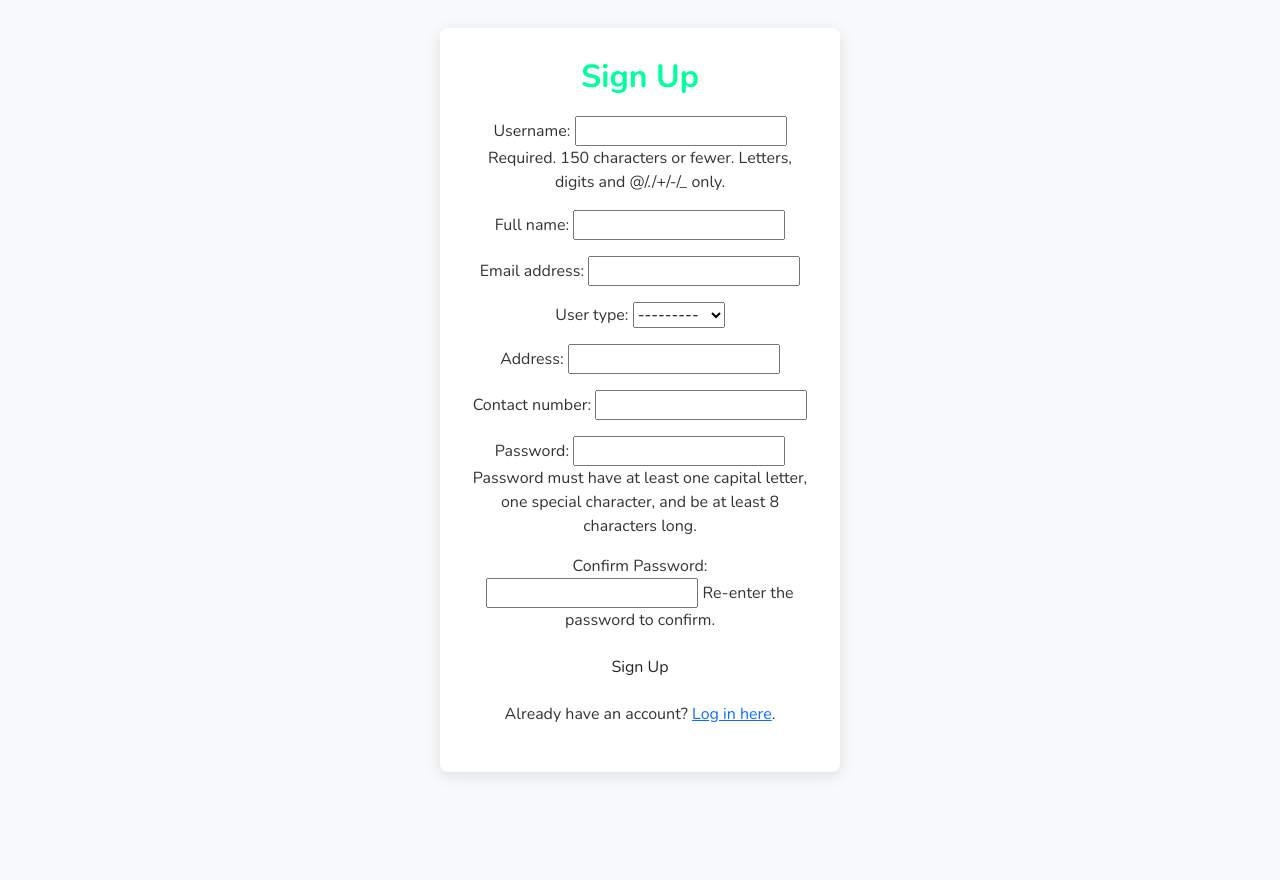
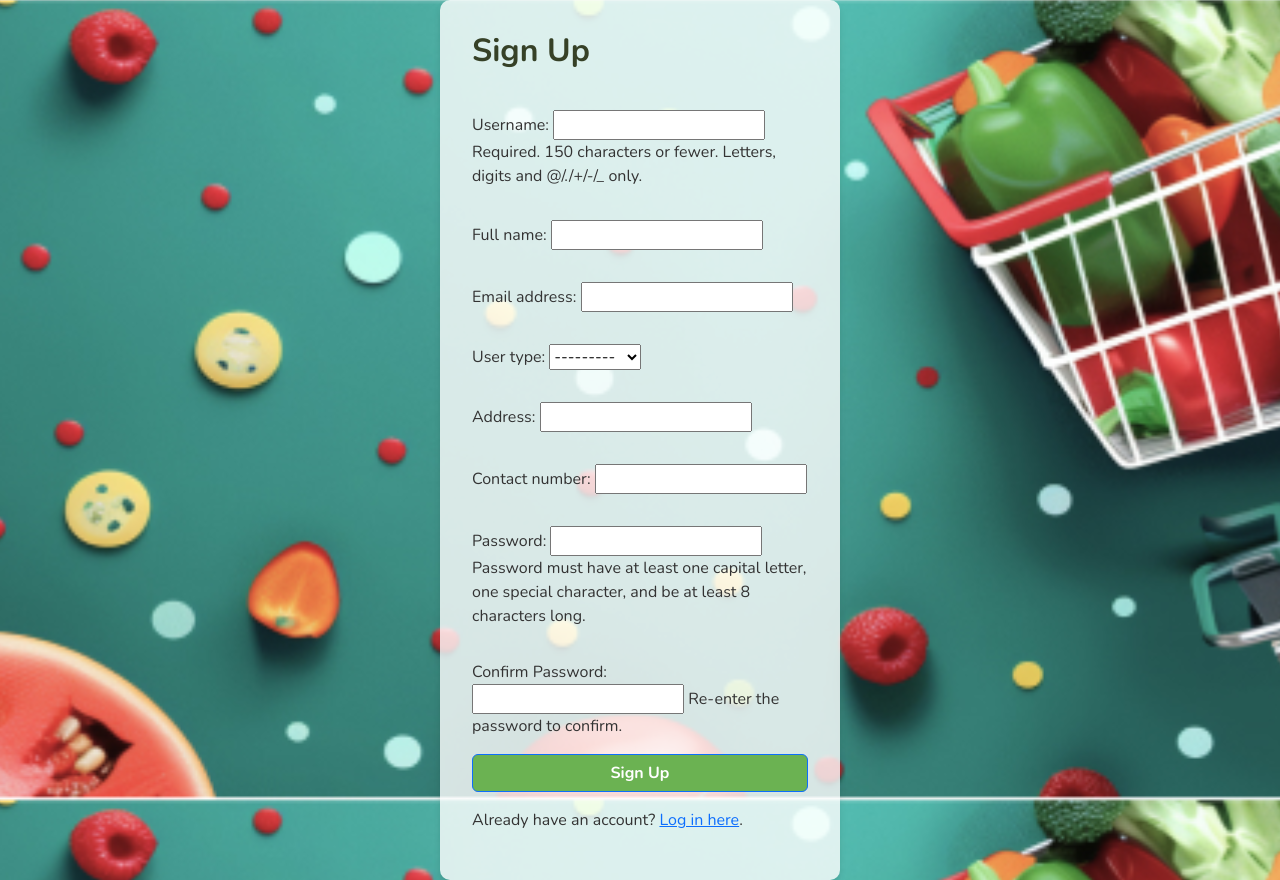
Before and after one commit to farhatLamiaElma/Local4U, a Django app: page /accounts/register/ in a window 1280 px wide. Before the commit the page ends 776 px from the top, so only its background shows below. Run offline with Django 5.2, Linux system fonts and the light colour scheme.

Commit message:
designed login and signup pages

```diff
--- a/templates/register.html
+++ b/templates/register.html
@@ -6,18 +6,57 @@
     <link href="https://cdn.jsdelivr.net/npm/bootstrap@5.3.0-alpha3/dist/css/bootstrap.min.css" rel="stylesheet" integrity="sha384-KK94CHFLLe+nY2dmCWGMq91rCGa5gtU4mk92HdvYe+M/SXH301p5ILy+dN9+nJOZ" crossorigin="anonymous">
     <link href="https://fonts.googleapis.com/css2?family=Nunito:wght@400;700&family=Open+Sans:ital,wght@0,400;0,700;1,400;1,700&display=swap" rel="stylesheet">
     <link rel="stylesheet" href="{% static 'css/reg_login.css' %}">
+    <style>
+        body {
+            background: url("{% static 'images/banner-ad-3.jpg' %}") no-repeat center center fixed;
+            background-size: cover;
+        }
+        .container {
+            max-width: 400px;
+            margin: auto;
+            background-color: rgba(255, 255, 255, 0.8);
+            padding: 2rem;
+            border-radius: 10px;
+            box-shadow: 0px 4px 6px rgba(0, 0, 0, 0.1);
+            text-align: left; /* Ensure left alignment of all contents */
+        }
+        h2 {
+            margin-bottom: 1.5rem;
+            font-weight: 700;
+            color: #364127;
+        }
+        .btn {
+            background-color: #6BB252;
+            color: white;
+            font-weight: 600;
+        }
+        .btn:hover {
+            background-color: #5a9c45;
+        }
+        p {
+            margin-top: 1rem;
+        }
+        .form-wrapper {
+            min-height: 100vh;
+            display: flex;
+            justify-content: center;
+            align-items: center;
+        }
+    </style>
 </head>
 <body>
+    <div class="form-wrapper">
         <div class="container">
             <h2>Sign Up</h2>
             <form method="post" action="{% url 'register' %}">
                 {% csrf_token %}
                 {{ form.as_p }}
-            <button type="submit" class="btn">Sign Up</button>
+                <button type="submit" class="btn btn-primary w-100">Sign Up</button>
             </form>
-        <p class="mt-3">
+            <p>
                 Already have an account? <a href="{% url 'login' %}">Log in here</a>.
             </p>
         </div>
+    </div>
 </body>
 </html>
```
Also changed, not shown: templates/login.html (+47 -9 lines). Lines whose indentation alone changed are shown as unchanged.
